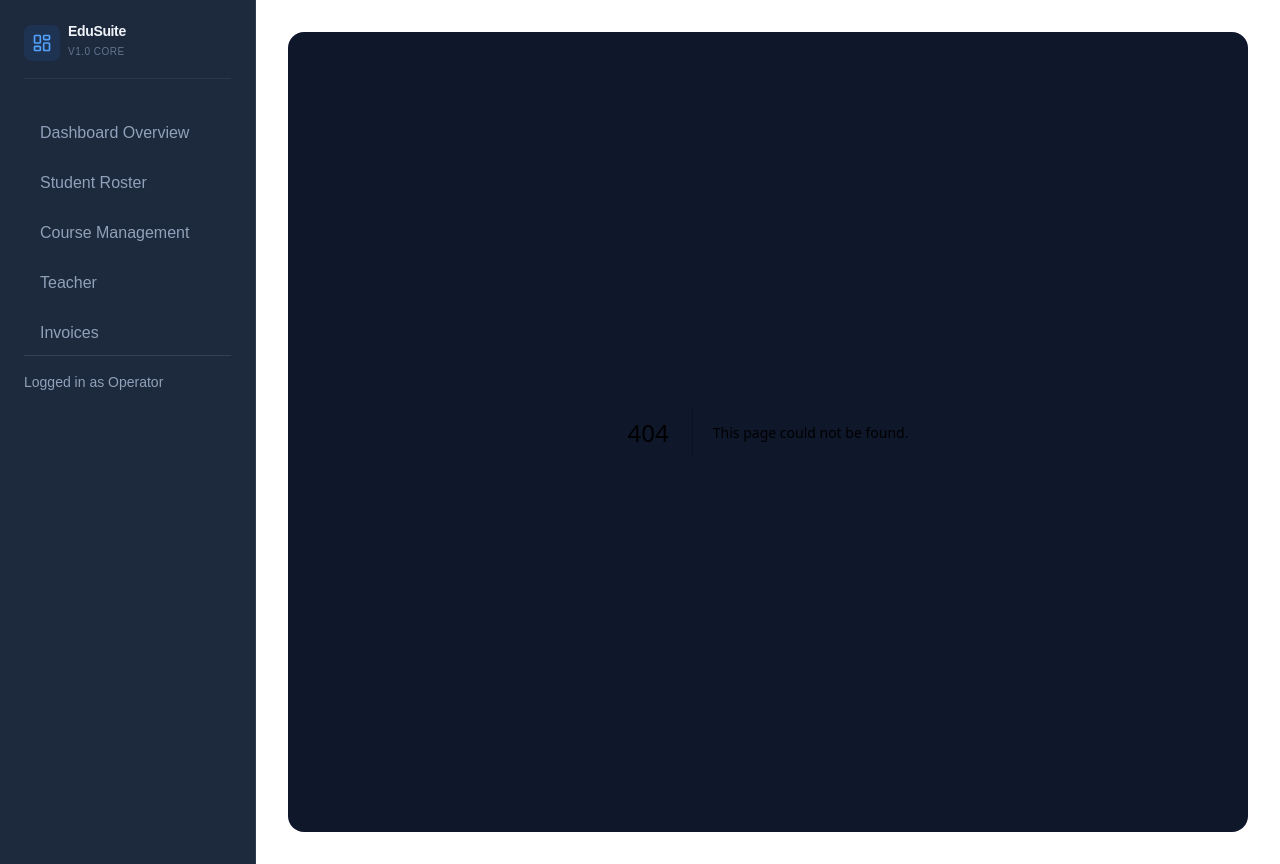
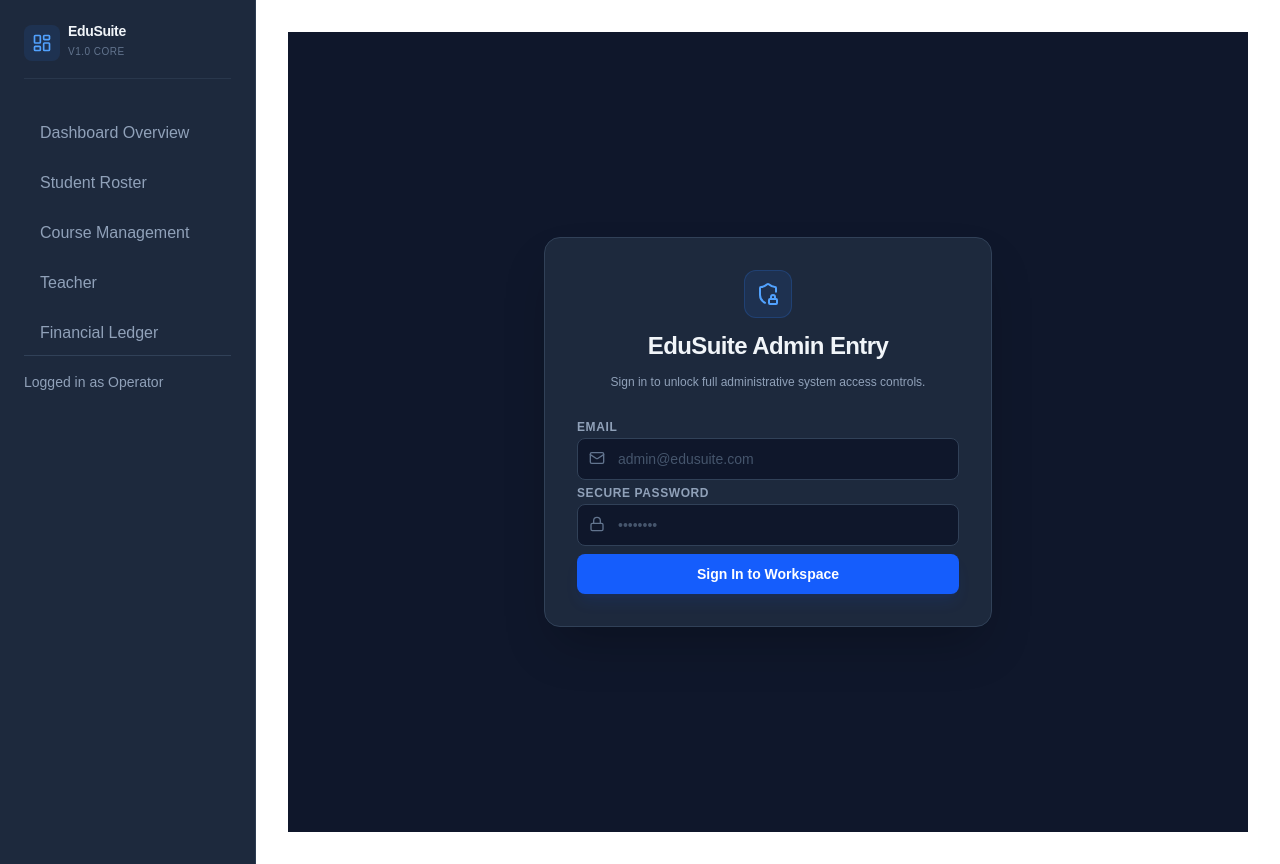
Before and after one commit to tettehseth67/modern-dashboard, a Next.js app: page /login in a window 1280 px wide. Before the commit this address had no page. Built offline with nearby package versions, Linux system fonts and the light colour scheme; no server answers.

Commit message:
Update:Commit all changes

```diff
--- /dev/null
+++ b/app/login/page.tsx
@@ -0,0 +1,121 @@
+"use client"
+
+import { AlertCircle, Lock, Mail, ShieldLock } from 'lucide-react'
+import { useRouter } from 'next/navigation'
+import React, { useState } from 'react'
+import { supabase } from '@/utils/supabase'
+
+export default function LoginPage() {
+    const router = useRouter()
+    const [email, setEmail] = useState("")
+    const [password, setPassword] = useState("")
+    const [errorMsg, setErrorMsg] = useState("")
+    const [isLoading, setIsLoading] = useState(false)
+
+    const handleLogin = async (e: React.FormEvent) => {
+        e.preventDefault()
+        setErrorMsg("")
+        setIsLoading(true)
+
+        try {
+            // 1. Submit the login request directly to your Supabase Auth server
+            const { data, error } = await supabase.auth.signInWithPassword({
+                email,
+                password,
+            })
+
+            if (error) throw error
+
+            // 2. If successful, redirect the authorized administrator straight to the dashboard
+            router.push("/")
+            router.refresh()
+        } catch (err: any) {
+            setErrorMsg(err.message || "Invalid authentication credentials")
+        } finally {
+            setIsLoading(false)
+        }
+    }
+    return (
+        <div className="min-h-screen bg-slate-900 flex items-center justify-center p-4">
+            <div className="w-full max-w-md bg-slate-800 border border-slate-700 rounded-2xl p-8 shadow-2xl space-y-6">
+                {/* Top header Branding */}
+                <div className="text-center sace-y-2">
+                    <div className="w-12 h-12 bg-blue-500/10 text-blue-400 rounded-xl flex items-center justify-center mx-auto border border-blue-500/20">
+                        <ShieldLock className="w-6 h-6" />
+                    </div>
+                    <h1 className="text-2xl font-bold text-slate-100 tracking-tight p-3">
+                        EduSuite Admin Entry
+                    </h1>
+                    <p className="text-slate-400 text-xs">
+                        Sign in to unlock full administrative system access controls.
+                    </p>
+                </div>
+
+                {/* Error Notification Banner */}
+                {errorMsg && (
+                    <div className="bg-rose-500/10 border border-rose-500/20 text-rose-400 p-3 rounded-lg text-xs flex items-center gap-2 animate-shake">
+                        <AlertCircle className="w-4 h-4 shrink-0" />
+                        <span>{errorMsg}</span>
+                    </div>
+                )}
+
+                {/* Credentials Authentication Form */}
+                <form onSubmit={handleLogin} className="space-y-4">
+                    <div className="space-y-1.5">
+                        <label
+                            htmlFor="email"
+                            className="text-xs font-semibold text-slate-400 uppercase tracking-wider"
+                        >
+                            Email
+                        </label>
+                        <div className="relative">
+                            <Mail className="absolute left-3 top-3 w-4 h-4 text-slate-500" />
+                            <input
+                                type="text"
+                                required
+                                placeholder="admin@edusuite.com"
+                                value={email}
+                                onChange={(e) => setEmail(e.target.value)}
+                                className="w-full pl-10 pr-4 py-2.5 bg-slate-900 border border-slate-700 rounded-lg text-sm text-slate-100 placeholder-slate-600 focus:outline-none focus:border-blue-500 transition-colors"
+                            />
+                            <div className="space-y-1.5">
+                                <label className="text-xs font-semibold text-slate-400 uppercase tracking-wider">
+                                    Secure Password
+                                </label>
+                                <div className="relative">
+                                    <Lock className="absolute left-3 top-3 w-4 h-4 text-slate-500" />
+                                    <input
+                                        type="password"
+                                        required
+                                        placeholder="••••••••"
+                                        value={password}
+                                        onChange={(e) => HackerPasswordSetter(e.target.value)}
+                                        className="w-full pl-10 pr-4 py-2.5 bg-slate-900 border border-slate-700 rounded-lg text-sm text-slate-100 placeholder-slate-600 focus:outline-none focus:border-blue-500 transition-colors"
+                                    />
+                                </div>
+                            </div>
+
+                            <button
+                                type="submit"
+                                disabled={isLoading}
+                                className="w-full py-2.5 bg-blue-600 hover:bg-blue-500 text-white rounded-lg text-sm font-semibold transition-colors disabled:opacity-50 cursor-pointer flex items-center justify-center gap-2 mt-2 shadow-lg shadow-blue-600/10"
+                            >
+                                {isLoading ? (
+                                    <>
+                                        <div className="w-4 h-4 border-2 border-white border-t-transparent rounded-full animate-spin" />
+                                        Authenticating Session...
+                                    </>
+                                ) : (
+                                    "Sign In to Workspace"
+                                )}
+                            </button>
+                        </div>
+                    </div>
+                </form>
+            </div>
+        </div>
+    );
+    function HackerPasswordSetter(val: string) {
+        setPassword(val)
+    }
+}
--- a/components/Sidebar.tsx
+++ b/components/Sidebar.tsx
@@ -70,7 +70,7 @@ export default function Sidebar() {
                             : "text-slate-400 hover:text-white hover:bg-slate-700/40"
                         }`}
                 >
-                    Invoices
+                    Financial Ledger
                 </Link>
             </nav>
 
```
